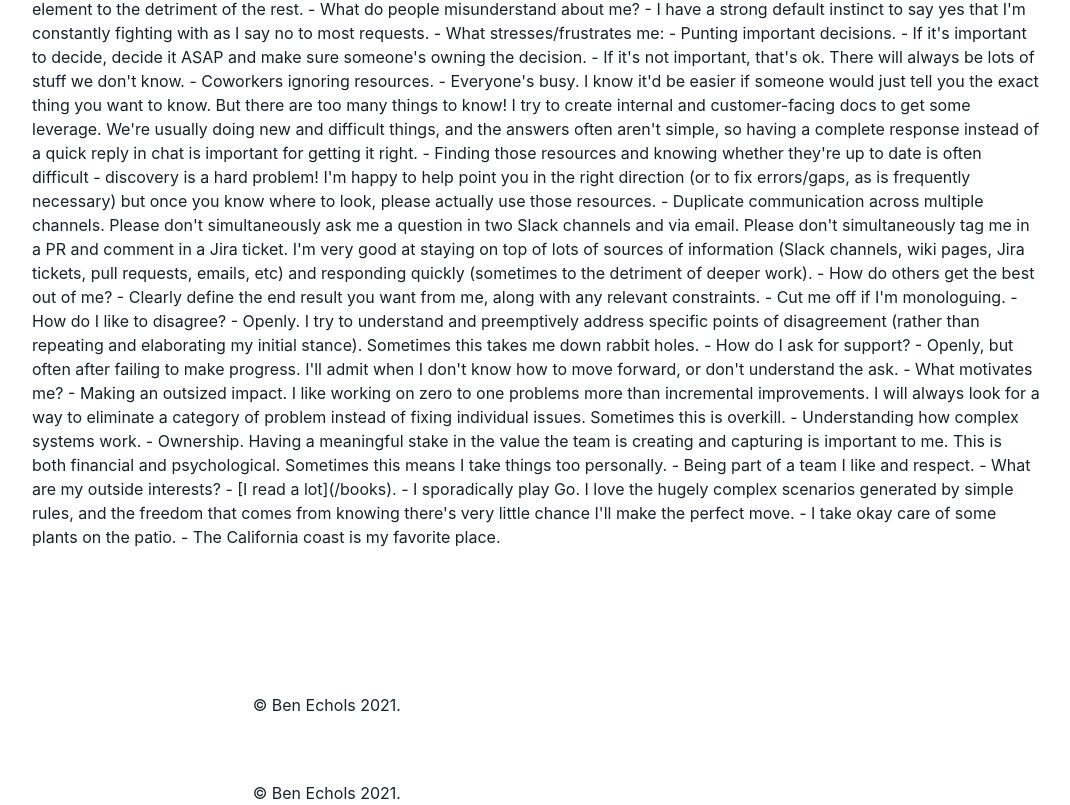
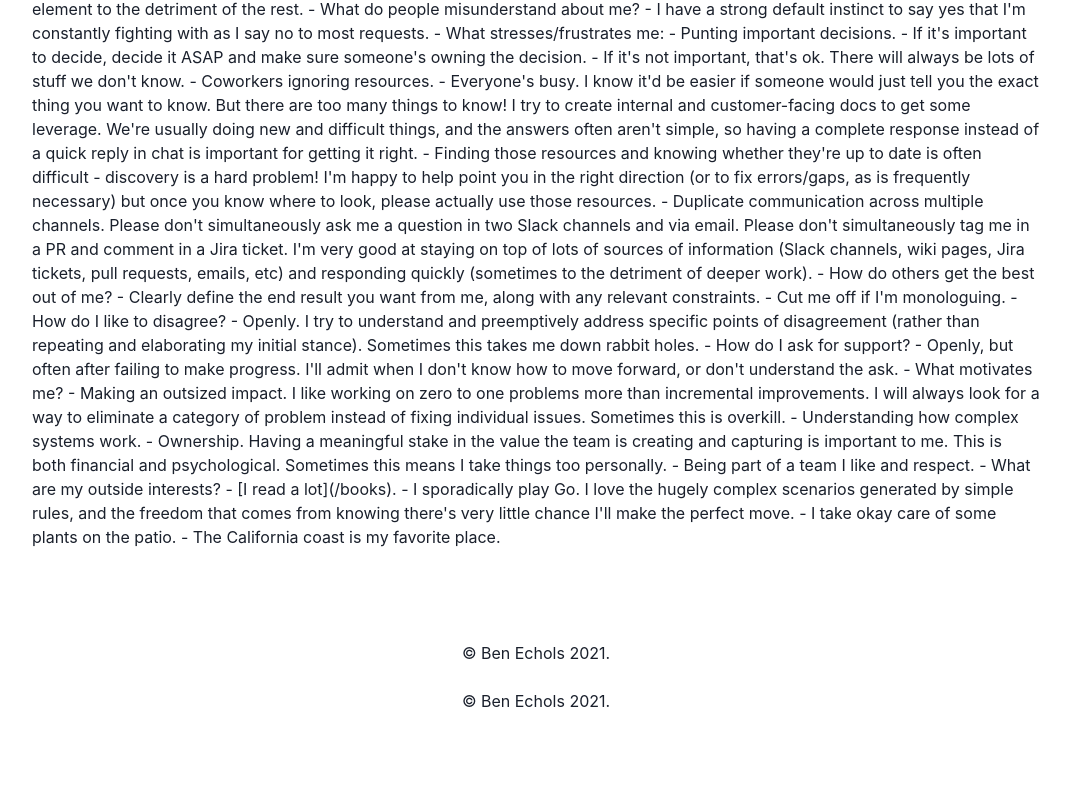
Before and after one commit to bechols/bechols-nextjs, a Next.js app: page /about/manual in a window 1280 px wide. Shown: the part 1331-2136 px from the top of the page, without its empty margins (104-1174 px from the left). After the commit the page ends 2056 px from the top, so only its background shows below. Built offline with nearby package versions, Linux system fonts and the light colour scheme.

Commit message:
Cards on index, fix footer

```diff
--- a/components/Layout.js
+++ b/components/Layout.js
@@ -60,6 +60,21 @@ const Header = () => {
   );
 };
 
+const Footer = () => {
+  return (
+    <HStack
+      as="footer"
+      justifyContent="space-between"
+      alignItems="center"
+      py={3}
+    >
+      <a href="https://github.com/bechols/bechols-nextjs">
+        © Ben Echols 2021. {process.env.gitShaShort}
+      </a>
+    </HStack>
+  );
+};
+
 export default function Layout({ children }) {
   return (
     <Container
@@ -74,12 +89,8 @@ export default function Layout({ children }) {
         <VStack spacing={16} flex={1} w="full" as="main">
           {children}
         </VStack>
-        <Container as="footer" centerContent>
-          <a href="https://github.com/bechols/">
-            © Ben Echols 2021. {process.env.gitShaShort}
-          </a>
-        </Container>
       </VStack>
+      <Footer />
     </Container>
   );
 }
--- a/package.json
+++ b/package.json
@@ -1,6 +1,6 @@
 {
-  "name": "becholsdotcom",
-  "version": "0.1.0",
+  "name": "bechols-nextjs",
+  "version": "1.0.0",
   "private": true,
   "scripts": {
     "dev": "next dev",
@@ -17,6 +17,7 @@
     "next": "^12.0.1",
     "react": "17.0.2",
     "react-dom": "17.0.2",
+    "react-icons": "^4.3.1",
     "xml2js": "^0.4.23"
   }
 }
```
Also changed, not shown: pages/index.js (+15 -6 lines), 1 other file (tests, documents, lock files or other folders).
